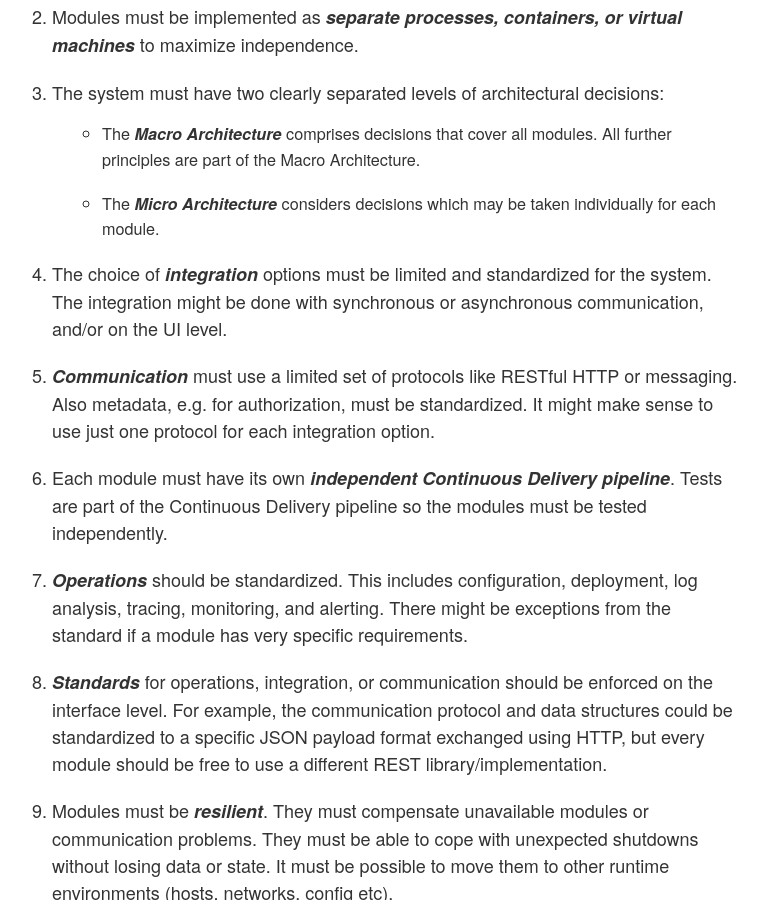
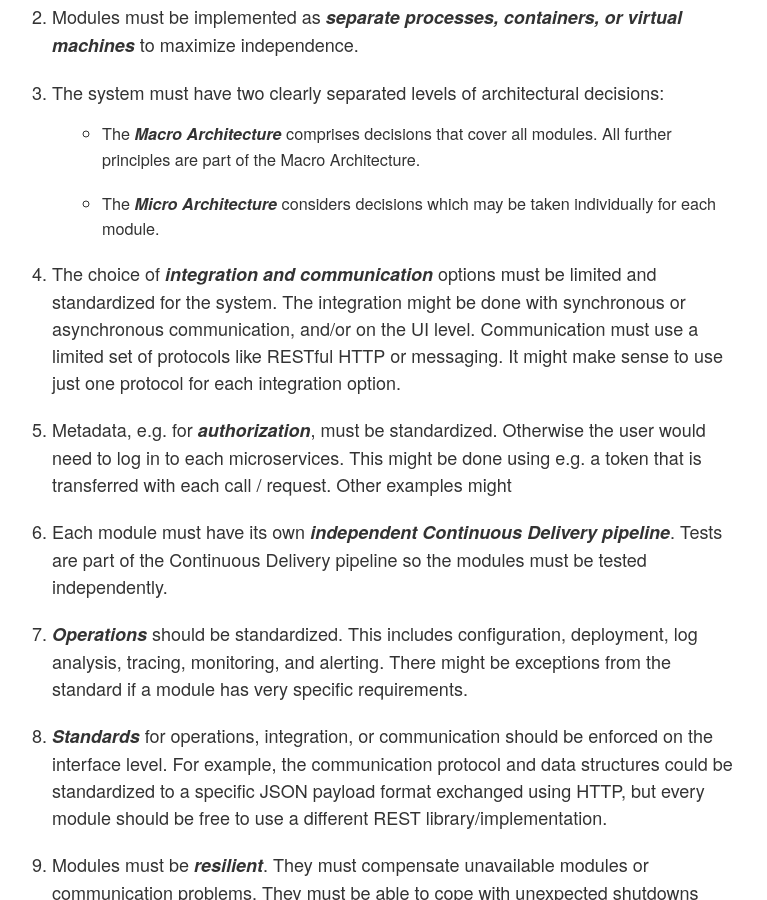
Before and after one commit to ISA-Principles/isa-principles.org, a Jekyll site: the page built from index.md, in a window 1280 px wide and 900 px high, scrolled down 1348 px. Shown: the whole window, without its empty margins (128-895 px from the left). Built offline with Jekyll 4.4.1, drawn with Linux system fonts in a browser that asks for light colours.

Commit message:
Join integration/communication, separate authentication
Closes #15 #10

```diff
--- a/index.md
+++ b/index.md
@@ -47,14 +47,18 @@ or maybe even a completely different approach.
    - The *Micro Architecture* considers decisions which may be taken
    individually for each module.
 
-4. The choice of *integration* options must be limited and standardized
+4. The choice of *integration and communication* options must be limited and standardized
    for the system. The integration might be done with synchronous or
    asynchronous communication, and/or on the UI level.
+   Communication must use a limited set of protocols like RESTful HTTP or
+   messaging.
+   It might make sense to use just one protocol for each
+   integration option.
 
-5. *Communication* must use a limited set of protocols like RESTful HTTP or
-   messaging. Also metadata, e.g. for authorization, must be
-   standardized. It might make sense to use just one protocol for each
-   integration option.
+5. Metadata, e.g. for *authorization*, must be
+   standardized. Otherwise the user would need to log in to each microservices.
+   This might be done using e.g. a token that is transferred with each call / request.
+   Other examples might
 
 6. Each module must have its own *independent Continuous Delivery
    pipeline*. Tests are part of the Continuous Delivery pipeline so the
```
